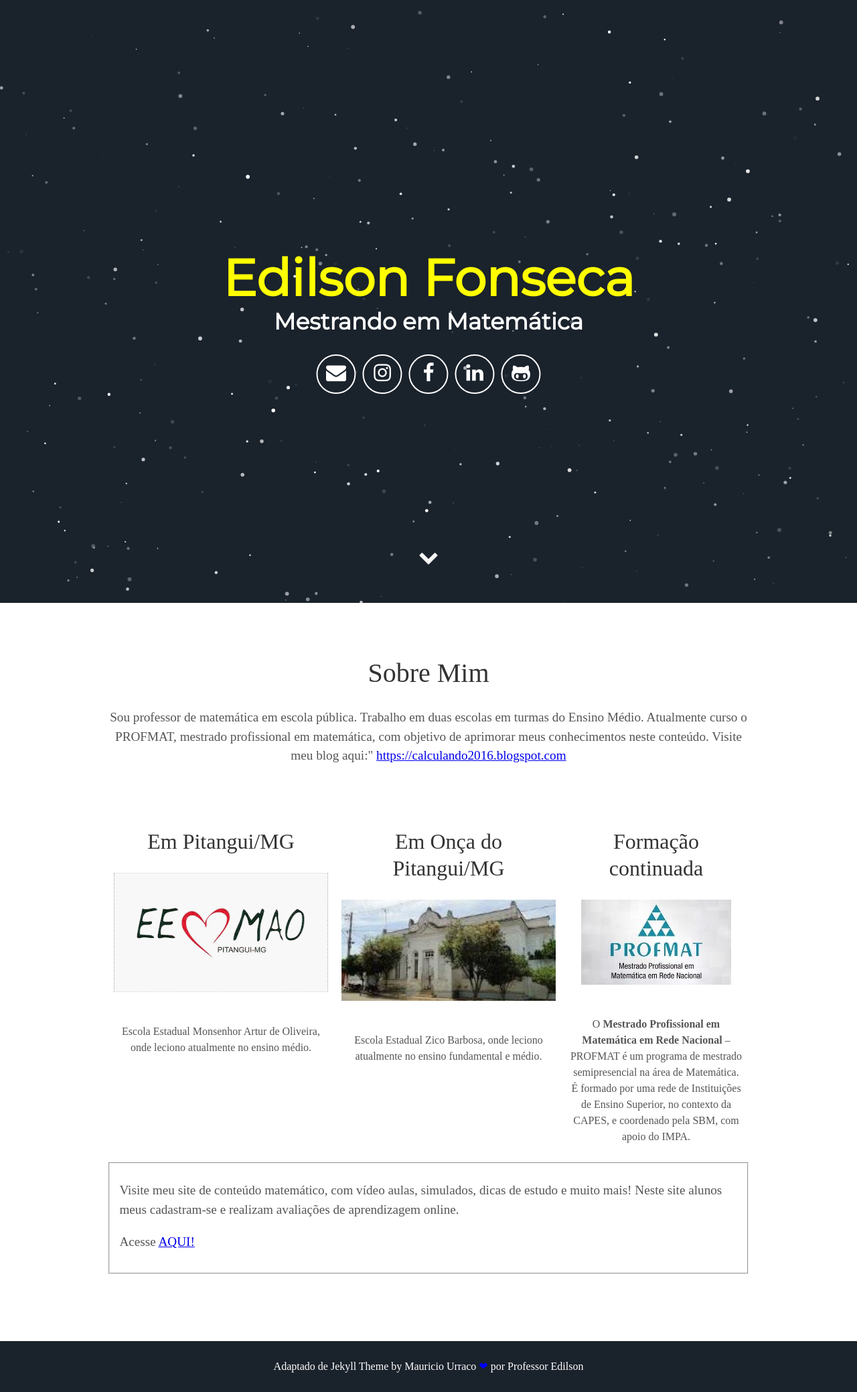
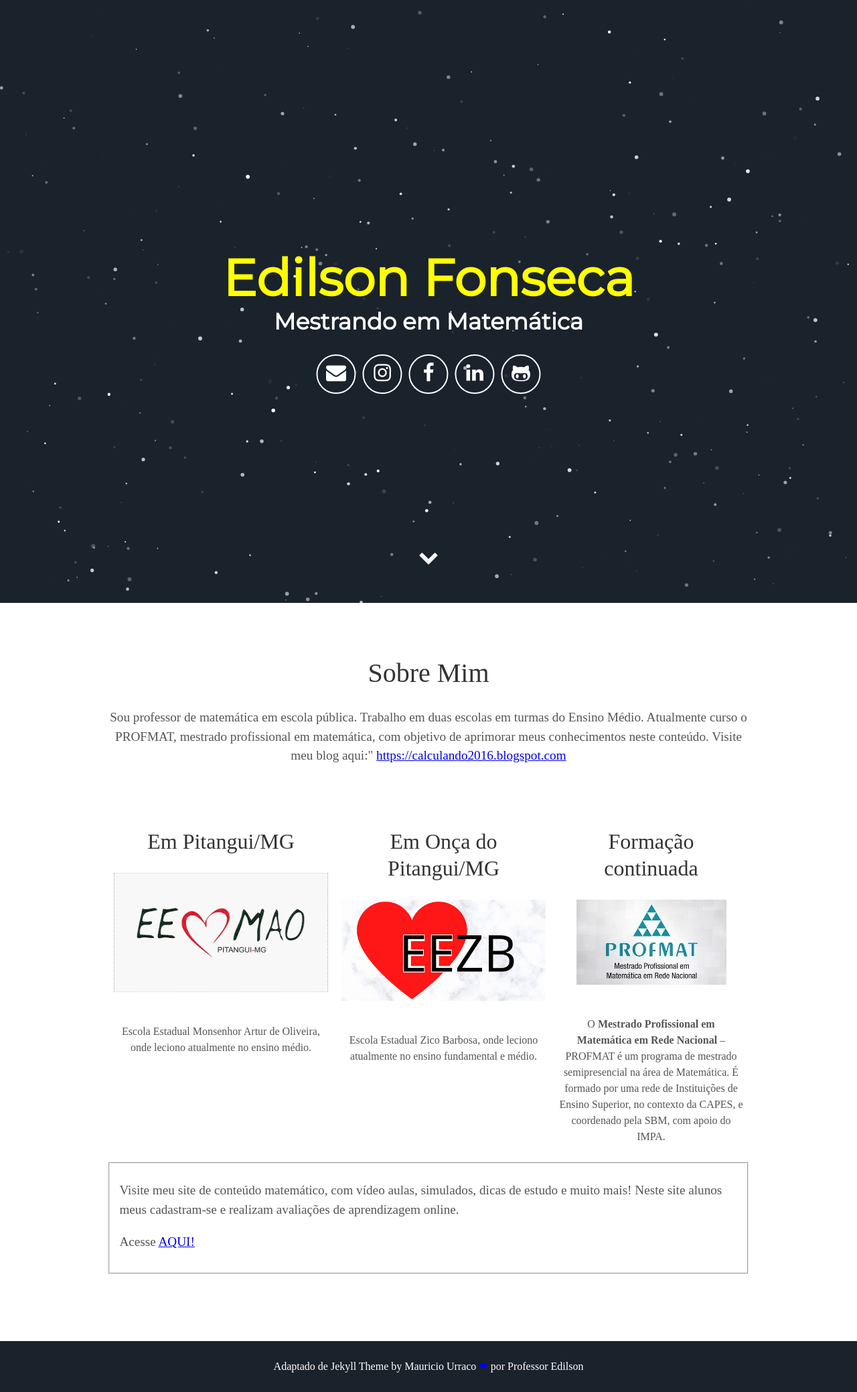
Before and after one commit to edilson-eemao/curriculo2, a Jekyll site: the page built from index.html, in a window 1280 px wide. Shown: the whole page at 67% size. Built offline with Jekyll 4.4.1, drawn with Linux system fonts in a browser that asks for light colours; some web fonts are replaced.

Commit message:
Substitue figura EEZB.jpg para banner_eezb.gif

```diff
--- a/_includes/about.html
+++ b/_includes/about.html
@@ -13,7 +13,7 @@
   <div class="tech">
     <h2>Em Onça do Pitangui/MG</h2>
 
-   <img src="https://github.com/edilson-eemao/curriculo2/blob/master/images/EEZB.jpg?raw=true" alt="">
+   <img src="https://github.com/edilson-eemao/curriculo2/blob/master/images/banner_eezb.gif?raw=true" alt="">
 
 
     <p>Escola Estadual Zico Barbosa, onde leciono atualmente no ensino fundamental e médio.</p>
```
